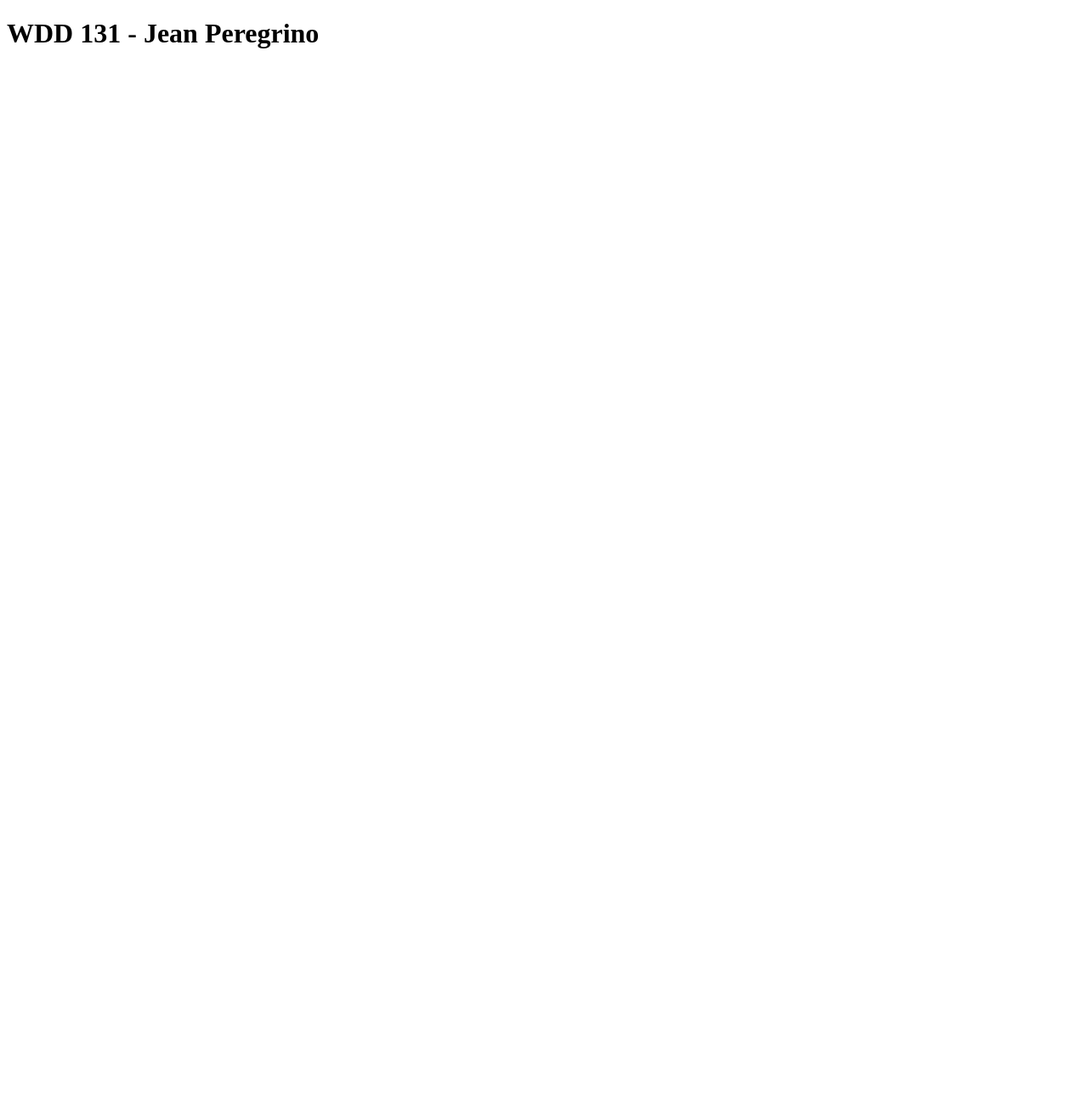
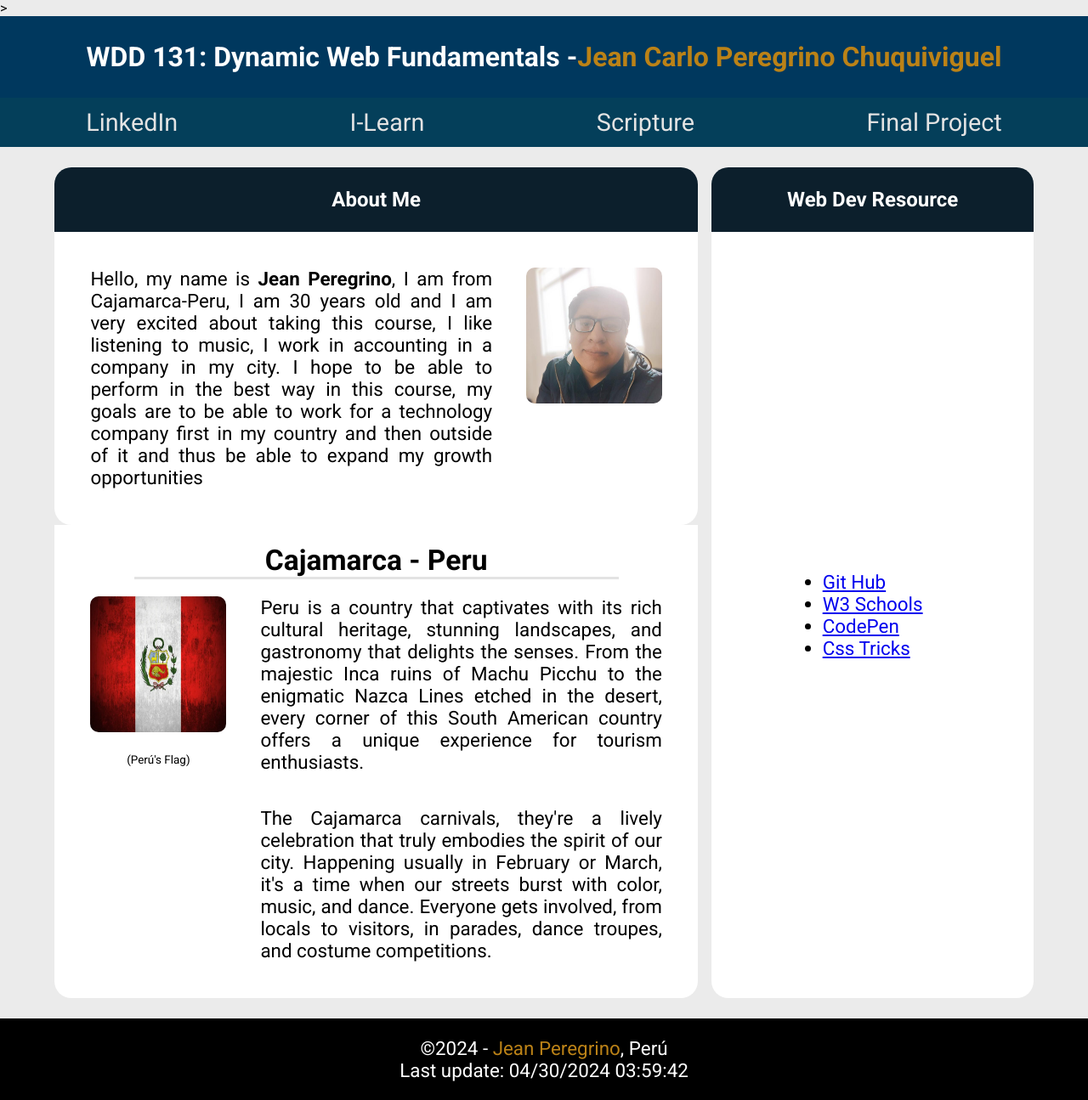
Before and after one commit to Jean-Peregrino/wdd131, a plain HTML site: page INDEX.HTML in a window 1280 px wide. Shown: the whole page at 85% size. Before the commit the page ends 800 px from the top, so only its background shows below. Drawn offline with Linux system fonts and the light colour scheme.

Commit message:
home page

```diff
--- a/INDEX.HTML
+++ b/INDEX.HTML
@@ -1,14 +1,102 @@
-<!DOCTYPE html>
-<html lang="en">
+<!DOCTYPE html>>
+<html lang="en-US">
 
 <head>
-    <meta charset="UTF-8">
-    <meta name="viewport" content="width-device-with, initial-scale=1.0">
-    <title>WDD 131</title>
+    <meta charset="utf-8">
+    <meta name="viewport" content="width=device-width,initial-scale=1.0">
+    <title>WDD 131 - Dynamic Web Fundamentals - Jean Carlo Peregrino Chuquiviguel </title>
+    <meta name="description" content="WDD 131 - Dynamic Web Fundamentals - Jean Peregrino. Web development resources, about Jean Peregrino from Cajamarca-Peru, and more. ">
+    <meta name="author" content="Jean Peregrino">
+
+    <link rel="stylesheet" href="styles/base.css">
+    <link href="https://fonts.googleapis.com/css2?family=Roboto:wght@400;700&display=swap" rel="stylesheet">
+    <script src="scripts/getdates.js" defer></script>
 </head>
 
 <body>
-    <h1> WDD 131 - Jean Peregrino</h1>
+    <header>
+        <div>
+            <h1>WDD 131: Dynamic Web Fundamentals -<span class="color-name">Jean Carlo Peregrino Chuquiviguel</span>
+            </h1>
+        </div>
+        <nav>
+        <ul class="navigation wrap">
+            <li><a class="navlink" href="https://www.linkedin.com/">LinkedIn</a></li>
+            <li><a class="navlink" href="https://byui.instructure.com/">I-Learn</a></li>
+            <li><a class="navlink" href="https://www.churchofjesuschrist.org/study/scriptures/bofm/2-ne/26?lang=eng&id=p33#p33">Scripture</a></li>
+            <li><a class="navlink" href="#">Final Project</a></li>
+        </nav>
+
+    </header>
+
+     <main>
+        <section class=" Card about-me">
+            <div class="card-title">
+                <h2> About Me</h2>
+            </div>
+
+            <div class="card-container">
+                <div class="container-item">
+                    <div class="container-item-content">
+                        <p>Hello, my name is <b>Jean Peregrino</b>, I am from Cajamarca-Peru, I am 30 years old and I am very excited about
+                            taking this course, I like listening to music, I work in accounting in a company in my city.
+                            I hope to be able to perform in the best way in this course, my goals are to be able to work for a
+                            technology company first in my country and then outside of it and thus be able to expand my growth
+                            opportunities
+                        </p>
+                        <img src="images/JEAN-PEREGRINO.png">
+                    </div>
+                </div>
+
+                <div class="container-item">
+                    <div class="container-item-title">
+                        <h2>Cajamarca - Peru</h2>
+                    </div>
+                    <div class="container-item-content">
+                        <figure>
+                            <img src="images/Peru-flag.jpg" alt="Peru's flag">
+                            <Figcaption>(Perú's Flag)</Figcaption>
+                        </figure>
+                        <div>
+                            <p>
+                                Peru is a country that captivates with its rich cultural heritage, stunning landscapes, and gastronomy that delights the senses.
+                                From the majestic Inca ruins of Machu Picchu to the enigmatic Nazca Lines etched in the desert,
+                                every corner of this South American country offers a unique experience for tourism enthusiasts.
+                            </p>
+
+                            <p>
+                                The Cajamarca carnivals, they're a lively celebration that truly embodies the spirit of our city.
+                                Happening usually in February or March, it's a time when our streets burst with color, music, and dance.
+                                Everyone gets involved, from locals to visitors, in parades, dance troupes, and costume competitions.
+
+                            </p>
+                        </div>
+                    </div>
+                </div>
+            </div>
+        </section>
+        <section class="card resource">
+            <div class="card-title">
+                <h2>Web Dev Resource</h2>
+            </div>
+            <div class="container-item">
+                <div class="resources-items">
+                    <ul>
+                        <li><a href="https://github.com/" target="_blank">Git Hub</a></li>
+                        <li><a href="https://www.w3schools.com/" target="_blank">W3 Schools</a></li>
+                        <li><a href="https://codepen.io/" target="_blank">CodePen</a></li>
+                        <li><a href="https://css-tricks.com/" target="_blank">Css Tricks</a></li>
+                    </ul>
+                </div>
+            </div>
+        </section>
+     </main>
+
+     <footer>
+        <div>
+            <p>©<span id="currentyear"></span> - <span class="color-name">Jean Peregrino</span>, Perú</p>
+            <p>Last update: <span id="lastModified"></span></p>
+        </div>
+     </footer>
 </body>
-
 </html>
--- /dev/null
+++ b/scripts/getdates.js
@@ -0,0 +1,5 @@
+
+document.getElementById("currentyear").textContent = new Date().getFullYear();
+
+
+document.getElementById("lastModified").textContent = document.lastModified;
--- /dev/null
+++ b/styles/base.css
@@ -0,0 +1,154 @@
+
+*{
+margin : 0;
+padding : 0;
+box-sizing : border-box;
+}
+
+:root {
+--primary-color : #12209e;
+--second-color : #bb8217;
+--third-color : #e3e3e3;
+--accent1-color : #22db9d;
+}
+
+body {
+height : 100vh;
+font-family :"Roboto";
+background-color : #ebebeb;
+}
+
+header {
+background-color : #00385e;
+color : white;
+text-align : center;
+align-self : center;
+}
+
+header > div {
+padding : 0.5rem;
+height : 6rem;
+align-content : center;
+}
+
+.navigation {
+list-style : none;
+display : flex;
+background-color : rgb(4, 63, 90);
+align-items : center;
+text-decoration : none;
+}
+
+.navigation li {
+flex : 1 1 auto;
+}
+
+.navigation a {
+display : block;
+padding : 0.75rem;
+text-decoration : none;
+text-align : center;
+font-size : 1.8em;
+color : var(--third-color);
+}
+
+.navigation a:hover {
+background-color : #af2d2d;
+}
+
+main {
+display : grid;
+grid-template-columns : 2fr 1fr;
+padding : 1.5rem 0;
+gap : 1em;
+width : 90%;
+max-width : 1200px;
+margin : 0 auto;
+}
+
+.card {
+display : flex;
+flex-direction : column;
+border-radius : 20px;
+}
+.card-title {
+border-radius : 20px 20px 0 0;
+text-align : center;
+background-color : #0c1f2c;
+color : white;
+font-weight : 900;
+}
+.container-item {
+background-color : white;
+border-radius : 0 0 20px 20px;
+height : 100%;
+font-size : 1.4em;
+display : flex;
+flex-direction : column;
+justify-content : center;
+padding : 1em;
+}
+
+
+.card-title {
+padding : 1.5rem;
+}
+
+.container-item {
+display : flex;
+flex-direction : column;
+align-items : center;
+}
+
+.container-item-title {
+text-align : center;
+border-bottom : 3px solid #e3e3e3;
+}
+
+.container-item-title {
+width : 80%;
+}
+
+.container-item-content {
+display : flex;
+}
+.container-item-content p, .container-item-content img {
+text-align : justify;
+padding : 20px;
+}
+
+.container-item-content figure {
+text-align : center;
+}
+
+.container-item-content img {
+border-radius : 30px;
+width : 200px;
+height : 200px;
+}
+
+.container-item-content figure figcaption {
+font-size : 0.6em;
+}
+
+.resources-items {
+padding : 1em;
+}
+
+footer {
+background-color : black;
+color : white;
+padding : 0.5rem;
+height : 6rem;
+align-content : center;
+text-align : center;
+font-size : 1.4em;
+}
+
+.wrap {
+flex-wrap : wrap;
+}
+
+.color-name {
+color : var(--second-color);
+}
```
Also changed, not shown: images/JEAN-PEREGRINO.png (added), images/Peru-flag.jpg (added).
